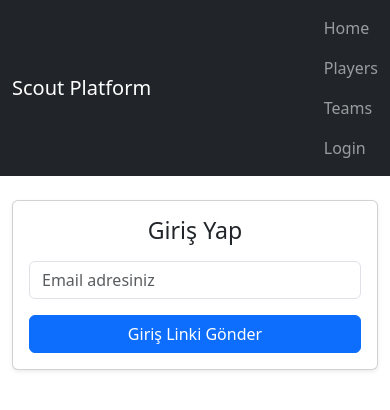
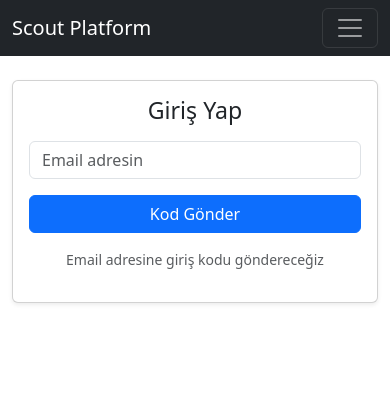
Before and after one commit to kursadaydin/scout-platform, a FastAPI app: template app/templates/login.html in a window 390 px wide. Shown: the top 410 px of the page. Run offline with FastAPI, Linux system fonts and the light colour scheme; the template is opened without the code that fills it, so the values that code supplies are empty.

Commit message:
v1.2 LogşnForm - OTP Pass

```diff
--- a/app/main.py
+++ b/app/main.py
@@ -7,7 +7,7 @@ from fastapi.templating import Jinja2Templates
 
 from app.routers import pages
 from app.routers import auth
-
+from app.routers import players
 
 app = FastAPI(title="Scout Platform")
 
@@ -19,3 +19,4 @@ app.mount("/static", StaticFiles(directory="app/static"), name="static")
 
 app.include_router(pages.router)
 app.include_router(auth.router)
+app.include_router(players.router)
--- a/app/routers/auth.py
+++ b/app/routers/auth.py
@@ -1,34 +1,83 @@
+import random
+from datetime import datetime, timedelta
 import secrets
-from fastapi import APIRouter
-from app.services.email import send_login_email
+from fastapi import APIRouter, Form
+from fastapi.responses import RedirectResponse, JSONResponse
+from app.services.email import send_otp_email
 
 router = APIRouter(prefix="/auth", tags=["auth"])
 
-# geçici hafıza (şimdilik DB yok)
-TOKENS = {}
+OTP_STORE = {}
 
-@router.post("/login")
-def login(email: str):
-    token = secrets.token_urlsafe(32)
+import random
+from datetime import datetime, timedelta
+from fastapi import APIRouter, Form, HTTPException
+from fastapi.responses import RedirectResponse
+from app.services.email import send_otp_email
 
-    TOKENS[token] = email
+router = APIRouter(prefix="/auth", tags=["auth"])
+
+OTP_STORE = {}
+
+# -------------------------
+# OTP GÖNDER
+# -------------------------
+@router.post("/send")
+def send_code(email: str = Form(...)):
+    code = str(random.randint(100000, 999999))
+    expires = datetime.utcnow() + timedelta(minutes=5)
+
+    OTP_STORE[email] = {
+        "code": code,
+        "expires": expires
+    }
+
+    send_otp_email(email, code)
+
+    # 🔑 ARTIK REDIRECT YOK
+    return {
+        "message": "OTP gönderildi",
+        "expires_in": 300
+    }
 
 
-    try:
-        send_login_email(email, token)
-    except Exception as e:
-        print("MAIL ERROR:", e)
+# -------------------------
+# OTP DOĞRULA
+# -------------------------
+@router.post("/verify")
+def verify_code(
+    email: str = Form(...),
+    code: str = Form(...)
+):
+    data = OTP_STORE.get(email)
+
+    if not data:
+        raise HTTPException(status_code=400, detail="Kod bulunamadı")
+
+    if datetime.utcnow() > data["expires"]:
+        raise HTTPException(status_code=400, detail="Kod süresi doldu")
+
+    if data["code"] != code:
+        raise HTTPException(status_code=400, detail="Kod hatalı")
+
+    del OTP_STORE[email]
+
+    response = JSONResponse({"success": True})
+    response.set_cookie(
+        key="user",
+        value=email,
+        httponly=True,
+        samesite="lax"
+    )
+
+    return response
 
 
-
-    return {"message": "Giriş linki email adresinize gönderildi."}
-
-
-@router.get("/verify/{token}")
-def verify(token: str):
-
-    email = TOKENS.get(token)
-    if not email:
-        return {"error": "Geçersiz token"}
-
-    return {"message": f"{email} giriş yaptı"}
+# -------------------------
+# LOGOUT
+# -------------------------
+@router.get("/logout")
+def logout():
+    response = RedirectResponse("/login", status_code=302)
+    response.delete_cookie("user")
+    return response
--- a/app/templates/base.html
+++ b/app/templates/base.html
@@ -20,13 +20,61 @@
     <!-- Navbar -->
     <nav class="navbar navbar-expand-lg navbar-dark bg-dark">
         <div class="container">
+
             <a class="navbar-brand" href="/">Scout Platform</a>
 
-            <div class="navbar-nav">
-                <a class="nav-link" href="/">Home</a>
-                <a class="nav-link" href="/players">Players</a>
-                <a class="nav-link" href="/teams">Teams</a>
-                <a class="nav-link" href="/login">Login</a>
+            <button class="navbar-toggler" type="button" data-bs-toggle="collapse" data-bs-target="#navbarNav">
+            <span class="navbar-toggler-icon"></span>
+        </button>
+
+            <div class="collapse navbar-collapse" id="navbarNav">
+
+                <!-- Sol menü -->
+                <ul class="navbar-nav me-auto">
+                    <li class="nav-item">
+                        <a class="nav-link" href="/">Home</a>
+                    </li>
+                    <li class="nav-item">
+                        <a class="nav-link" href="/player_detail">Player Detail</a>
+                    </li>
+                    <li class="nav-item">
+                        <a class="nav-link" href="/teams">Teams</a>
+                    </li>
+                </ul>
+
+                <!-- Sağ menü -->
+                <ul class="navbar-nav">
+
+                    {% if user %}
+                    <!-- Kullanıcı dropdown -->
+                    <li class="nav-item dropdown">
+                        <a class="nav-link dropdown-toggle" href="#" role="button" data-bs-toggle="dropdown">
+                        {{ user.split("@")[0] }}
+                    </a>
+
+                        <ul class="dropdown-menu dropdown-menu-end">
+                            <li class="dropdown-item-text text-muted small">
+                                {{ user }}
+                            </li>
+                            <li>
+                                <hr class="dropdown-divider">
+                            </li>
+                            <li>
+                                <a class="dropdown-item text-danger" href="/auth/logout">
+                                Çıkış Yap
+                            </a>
+                            </li>
+                        </ul>
+                    </li>
+
+                    {% else %}
+                    <!-- Login -->
+                    <li class="nav-item">
+                        <a class="nav-link" href="/login">Login</a>
+                    </li>
+                    {% endif %}
+
+                </ul>
             </div>
         </div>
     </nav>
--- a/app/templates/login.html
+++ b/app/templates/login.html
@@ -1,23 +1,134 @@
 {% extends "base.html" %} {% block title %}Login{% endblock %} {% block content %}
 <div class="row justify-content-center">
     <div class="col-md-5">
-
         <div class="card shadow-sm">
             <div class="card-body">
 
                 <h3 class="mb-3 text-center">Giriş Yap</h3>
 
-                <form action="/auth/login" method="post">
-                    <input type="email" name="email" class="form-control mb-3" placeholder="Email adresiniz" required>
+                <!-- EMAIL -->
+                <form id="email-form">
+                    <input type="email" name="email" class="form-control mb-3" placeholder="Email adresin" required>
 
-                    <button class="btn btn-primary w-100">
-                        Giriş Linki Gönder
+                    <button class="btn btn-primary w-100" type="submit">
+                        Kod Gönder
                     </button>
                 </form>
 
+                <!-- OTP -->
+                <form id="otp-form" action="/auth/verify" method="post" class="d-none mt-3">
+                    <input type="hidden" name="email" id="otp-email">
+
+                    <input type="text" name="code" class="form-control text-center mb-2" placeholder="6 haneli kod" maxlength="6" required>
+
+                    <button class="btn btn-success w-100">
+                        Giriş Yap
+                    </button>
+
+                    <p class="text-muted text-center mt-2 small">
+                        Kodun süresi dolmasına: <span id="timer">05:00</span>
+                    </p>
+                </form>
+
+                <p class="text-muted text-center mt-3 small" id="info-text">
+                    Email adresine giriş kodu göndereceğiz
+                </p>
+
+                <p class="text-danger text-center small d-none" id="otp-error">
+                    Kod hatalı, tekrar deneyin
+                </p>
+
             </div>
         </div>
-
     </div>
 </div>
+
+<script>
+    const emailForm = document.getElementById("email-form");
+    const otpForm = document.getElementById("otp-form");
+    const otpEmailInput = document.getElementById("otp-email");
+    const infoText = document.getElementById("info-text");
+    const timerEl = document.getElementById("timer");
+    const otpError = document.getElementById("otp-error");
+    const otpCodeInput = otpForm.querySelector('input[name="code"]');
+
+    let countdownInterval;
+
+    emailForm.addEventListener("submit", async function(e) {
+        e.preventDefault();
+
+        const email = emailForm.email.value;
+        otpEmailInput.value = email;
+
+        infoText.innerText = "Kod gönderiliyor...";
+
+        const response = await fetch("/auth/send", {
+            method: "POST",
+            body: new URLSearchParams({
+                email
+            })
+        });
+
+        if (!response.ok) {
+            infoText.innerText = "Kod gönderilemedi";
+            return;
+        }
+
+        const data = await response.json();
+
+        emailForm.classList.add("d-none");
+        otpForm.classList.remove("d-none");
+
+        infoText.innerText = "Email adresine gönderilen kodu gir";
+
+        startTimer(data.expires_in || 300);
+    });
+
+    function startTimer(seconds) {
+        let remaining = seconds;
+        clearInterval(countdownInterval);
+
+        countdownInterval = setInterval(() => {
+            const min = String(Math.floor(remaining / 60)).padStart(2, "0");
+            const sec = String(remaining % 60).padStart(2, "0");
+
+            timerEl.innerText = `${min}:${sec}`;
+            remaining--;
+
+            if (remaining < 0) {
+                clearInterval(countdownInterval);
+                infoText.innerText = "Kod süresi doldu. Tekrar gönder.";
+            }
+        }, 1000);
+    }
+
+    otpForm.addEventListener("submit", async function(e) {
+        e.preventDefault();
+
+        otpError.classList.add("d-none");
+
+        const formData = new FormData(otpForm);
+
+        const response = await fetch("/auth/verify", {
+            method: "POST",
+            body: formData
+        });
+
+        const data = await response.json();
+
+        if (!response.ok) {
+            otpError.innerText = data.detail || "Kod hatalı, tekrar deneyin";
+            otpError.classList.remove("d-none");
+
+            otpCodeInput.value = ""; // ✅ input temizlenir
+            otpCodeInput.focus(); // ✅ tekrar yazmaya hazır
+            return;
+        }
+
+        // ✅ BAŞARILI
+        window.location.href = "/";
+    });
+</script>
+
+
 {% endblock %}
```
Also changed, not shown: app/dependencies.py (added, +7 -0 lines), app/routers/pages.py (+19 -11 lines), app/routers/players.py (added, +49 -0 lines), app/services/email.py (+13 -0 lines), app/templates/player_detail.html (+116 -0 lines), app/__init__.py (added), app/routers/__init__.py (deleted).
